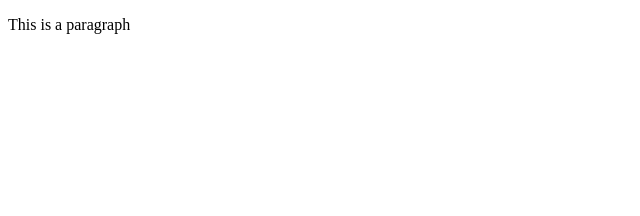
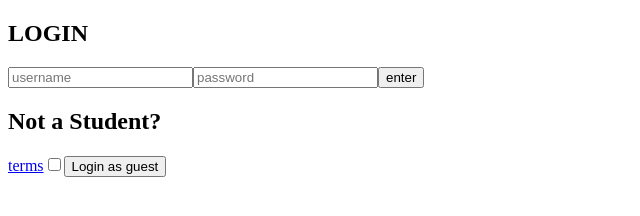
Before and after one commit to dhruvked/cs325-campus-mapper, a plain HTML site: page index.html in a window 1280 px wide. Shown: the whole page, without its empty margins (0-640 px from the left). Drawn offline with Linux system fonts and the light colour scheme.

Commit message:
first page draft

```diff
--- a/index.html
+++ b/index.html
@@ -8,7 +8,5 @@
 </head>
 <body>
     <script src="/index.js"></script>
-    <div id="div1">
-    </div>
 </body>
 </html>
--- a/index.js
+++ b/index.js
@@ -1,7 +1,41 @@
 function first_page(){
-    const para = document.createElement("p");
-para.innerText = "This is a paragraph";
-document.body.appendChild(para);
+    let login = document.createElement("div");
+    let login_head = document.createElement("h2");
+    login_head.textContent="LOGIN"
+
+    let username = document.createElement("input");
+    username.type = "text"
+    username.placeholder = "username"
+
+    let password = document.createElement("input");
+    password.type = "text"
+    password.placeholder = "password"
+
+    let login_btn = document.createElement("button");
+    login_btn.innerHTML="enter"
+
+    let alternate_login = document.createElement("h2");
+    alternate_login.textContent="Not a Student?"
+
+    let terms = document.createElement("a")
+    terms.innerHTML = "terms"
+    terms.href = "/"
+
+    let check = document.createElement("input");
+    check.setAttribute("type", "checkbox")
+
+    let alternate_login_btn = document.createElement("button");
+    alternate_login_btn.innerHTML="Login as guest"
+
+    login.appendChild(login_head)
+    login.appendChild(username)
+    login.appendChild(password)
+    login.appendChild(login_btn)
+    login.appendChild(alternate_login)
+    login.appendChild(terms)
+    login.appendChild(check)
+    login.appendChild(alternate_login_btn)
+    document.body.appendChild(login);
 }
 
 first_page()
```
